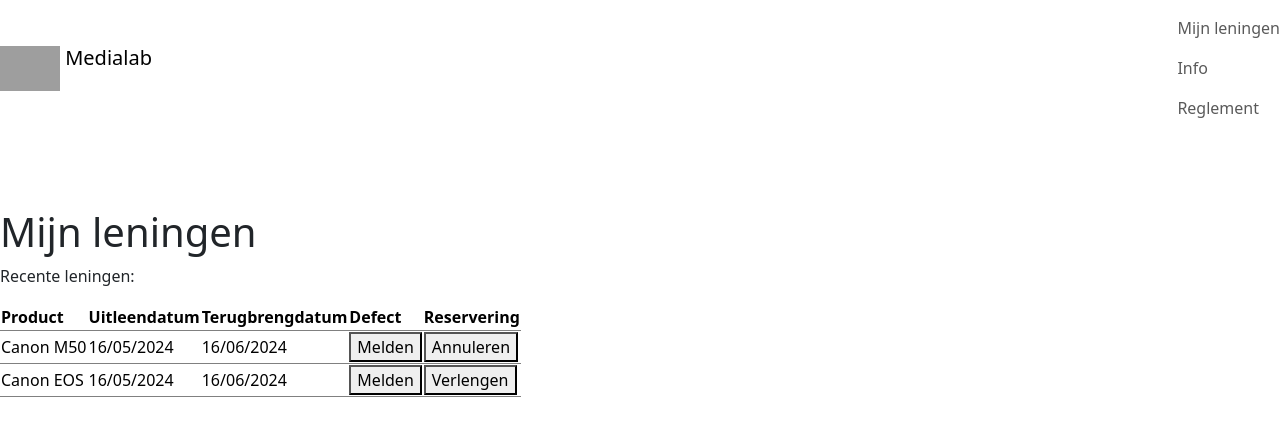
After one commit to nilskele/ProgrammingProject1, a PHP site: page /mijnLeningen.php in a window 1280 px wide. The commit adds this page. Shown: the top 436 px of the page. Run offline with PHP 8.4, Linux system fonts and the light colour scheme; some libraries are stand-ins or nearby versions; grey boxes are pictures that could not be loaded.

Commit message:
mijn leningen

```diff
--- a/php/catalogus.php
+++ b/php/catalogus.php
@@ -12,8 +12,6 @@
 <body>
   <?php include('header.php')?>
 
-  <br>
-  <br>
   <br>
   <br>
   <br>
--- a/php/header.php
+++ b/php/header.php
@@ -1,6 +1,6 @@
 
 <nav class = "navbar navbar-light">
-  <a class = "navbar-brand mb-0 h1 medialab" href = "#">
+  <a class = "navbar-brand mb-0 h1 medialab" href = "index.php">
     <img  src = "../images/EhB-logo-transparant.png"
           width = "60"
           class = "d-inline-block align-top"
@@ -10,7 +10,7 @@
     </span>
   </a>
   <div class = "navbar-nav">
-  <a class = "nav-item nav-link" href = "">
+  <a class = "nav-item nav-link" href = "mijnLeningen.php">
     Mijn leningen
   </a>
   <a class = "nav-item nav-link" href = "/info">
--- /dev/null
+++ b/php/mijnLeningen.php
@@ -0,0 +1,52 @@
+<!DOCTYPE html>
+<html lang="en">
+
+<head>
+  <meta charset="UTF-8">
+  <meta name="viewport" content="width=device-width, initial-scale=1.0">
+  <title>Catalogus</title>
+  <link rel = "stylesheet" href = "../bootstrap/css/bootstrap.min.css" />
+  <link rel = "stylesheet" href = "../css/styles.css" />
+  <link rel = "stylesheet" href = "../css/mijnLeningen.css" />
+</head>
+<body>
+  <?php include('header.php')?>
+
+  <br>
+  <br>
+  <br>
+
+  <div class='leningenTitle'>
+    <h1>Mijn leningen</h1>
+  </div>
+  <div>
+    <p>Recente leningen: </p>
+  </div>
+  <div class="table">
+    <table>
+      <tr>
+        <th>Product</th>
+        <th>Uitleendatum</th>
+        <th>Terugbrengdatum</th>
+        <th>Defect</th>
+        <th>Reservering</th>
+      </tr>
+      <tr>
+        <td>Canon M50</td>
+        <td>16/05/2024</td>
+        <td>16/06/2024</td>
+        <td><button>Melden</button></td>
+        <td><button>Annuleren</button></td>
+      </tr>
+      <tr>
+        <td>Canon EOS</td>
+        <td>16/05/2024</td>
+        <td>16/06/2024</td>
+        <td><button>Melden</button></td>
+        <td><button>Verlengen</button></td>
+      </tr>
+    </table>
+  </div>
+
+</body>
+</html>
```
Also changed, not shown: css/mijnLeningen.css (added, +16 -0 lines).
